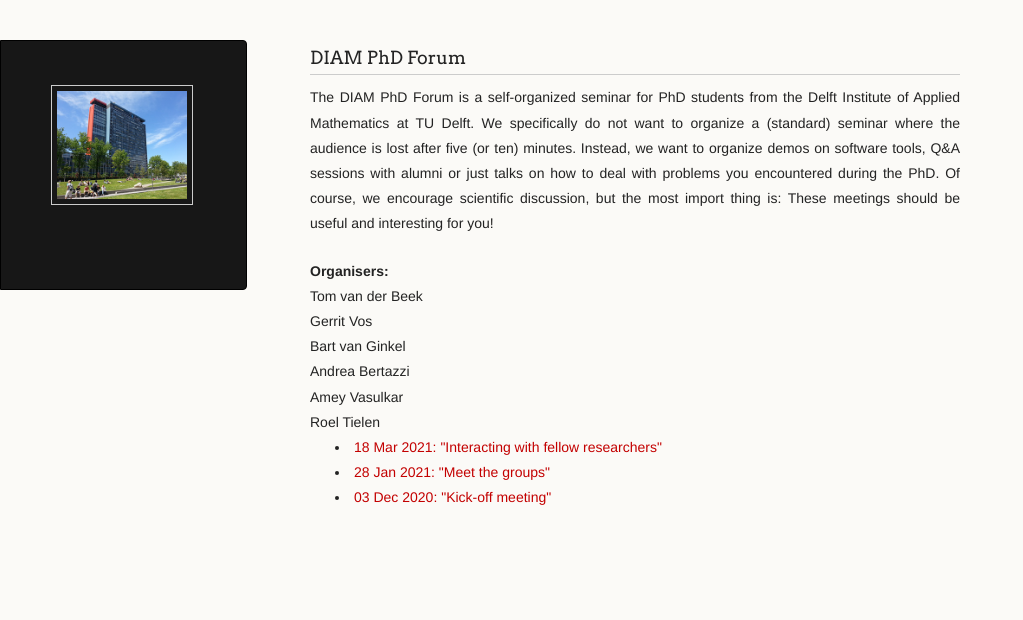
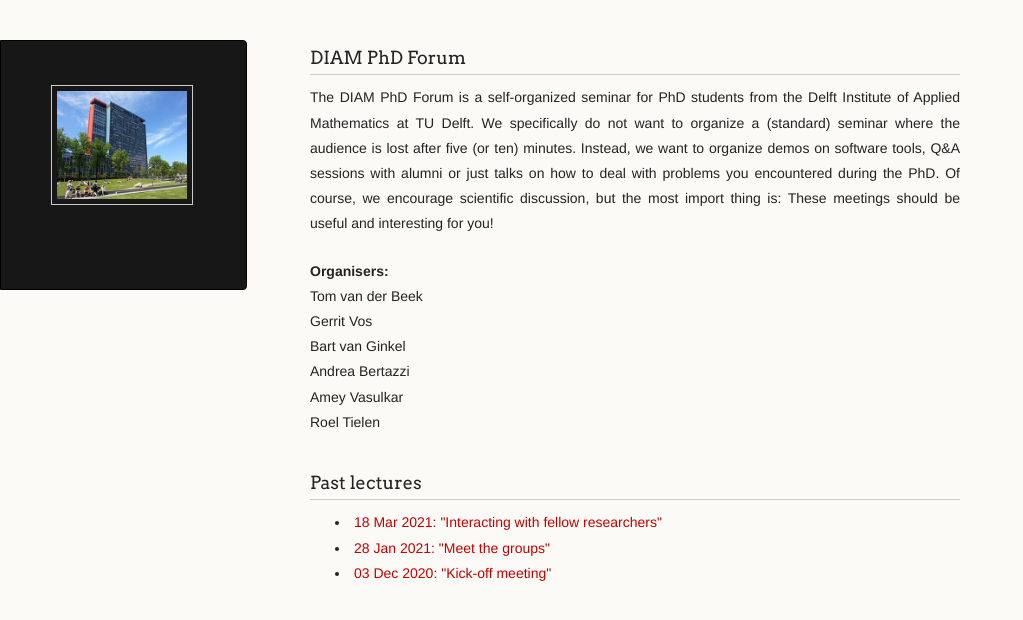
Before and after one commit to phdforum/phdforum.github.io, a Jekyll site: the page built from index.html, in a window 1280 px wide. Shown: the top 620 px of the page, without its empty margins (0-1023 px from the left). Built offline with Jekyll 4.4.1, drawn with Linux system fonts in a browser that asks for light colours.

Commit message:
Fixed some typos

```diff
--- a/index.html
+++ b/index.html
@@ -14,7 +14,7 @@
 <br> Amey Vasulkar
 <br> Roel Tielen
 
-<div id="meetings">
+<div id="lectures">
   <ul>
     {% for post in site.categories.lecture %}
       <li data-date="{{ post.date | date_to_xmlschema }}">
```
